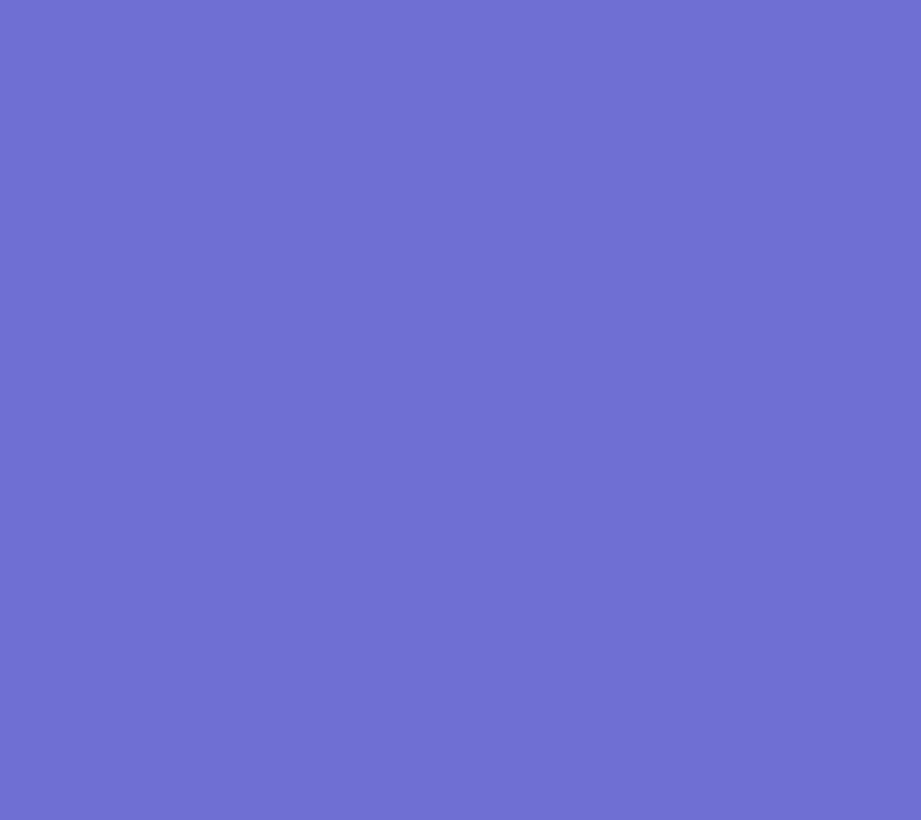
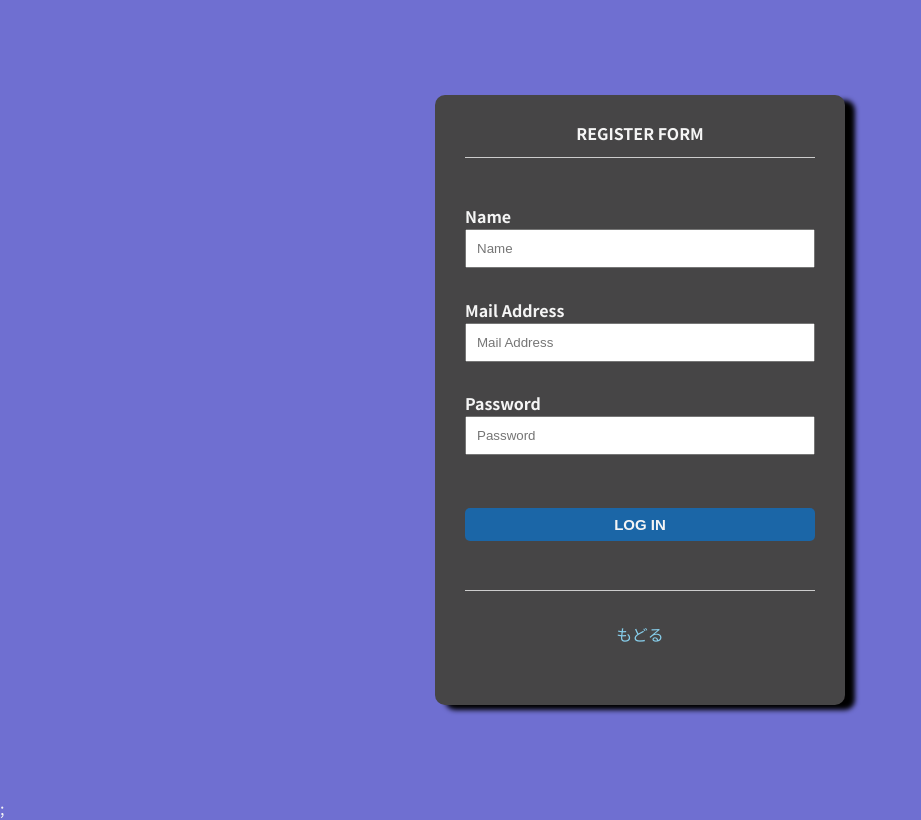
Before and after one commit to haruto318/react-firebase-chat-app, a React (Create React App) app: page /register in a window 1280 px wide. Shown: the whole page, without its empty margins (0-921 px from the left). Built offline with nearby package versions, Linux system fonts and the light colour scheme; no server answers.

Commit message:
#1 add login files

```diff
--- a/src/App.tsx
+++ b/src/App.tsx
@@ -1,11 +1,19 @@
 import React from 'react';
 import './App.css';
+import SignIn from './components/ SignIn';
+import { BrowserRouter, Route, Routes } from 'react-router-dom';
+import Register from './components/Register';
 
 function App() {
 
   return (
     <div className="App">
-
+      <BrowserRouter>
+        <Routes>
+          <Route path={`/`} element={<SignIn />} />
+          <Route path={`/register/`} element={<Register />} />
+        </Routes>
+      </BrowserRouter>
     </div>
   );
 }
--- /dev/null
+++ b/src/components/ SignIn.tsx
@@ -0,0 +1,65 @@
+import React, { useRef, useState, useEffect } from 'react'
+import { onAuthStateChanged, signInWithEmailAndPassword, User } from "firebase/auth";
+import { auth } from "../firebase.js";
+import { Link, Navigate } from 'react-router-dom';
+
+
+export function SignIn() {
+  const emailRef = useRef<HTMLInputElement>(null);
+  const passwordRef = useRef<HTMLInputElement>(null);
+
+    const handleSubmit = async (event: any)=> {
+      event.preventDefault();
+
+      const { email, password } = event.target.elements ;
+
+      try {
+        await signInWithEmailAndPassword(auth, email.value, password.value);
+
+      } catch (error) {
+        alert(error)
+      }
+
+    };
+
+  const [user, setUser] = useState<User | null>(null);
+
+  /* ↓ログインしているかどうかを判定する */
+  useEffect(() => {
+    onAuthStateChanged(auth, (currentUser) => {
+      setUser(currentUser);
+    });
+  }, []);
+
+
+  return (
+    <div>
+      {user ? (
+        <Navigate to={`/chat/`} />
+      ) : (
+      <div className='form'>
+        <form onSubmit={handleSubmit}>
+          <h1>Log in form</h1>
+          <hr />
+          <div className='form-container'>
+            <div className='form-container-items'>
+              <label>mail address</label>
+              <input type="email" placeholder='mail address' name='email' ref={emailRef} />
+            </div>
+            <div className='form-container-items'>
+              <label>password</label>
+              <input type="password" placeholder='password' name='password' ref={passwordRef} />
+            </div>
+            <button className='form-container-items-button'>log in</button>
+            <hr />
+            <p className='navi'>はじめての方は<Link to={`/register/`} style={{color: 'skyblue', textDecorationLine: 'none'}}>こちら</Link>から</p>
+          </div>
+        </form>
+      </div>
+      )}
+    </div>
+  )
+}
+
+
+export default SignIn;
--- /dev/null
+++ b/src/components/Register.tsx
@@ -0,0 +1,78 @@
+import { createUserWithEmailAndPassword, onAuthStateChanged, updateProfile, User } from 'firebase/auth';
+import React, { useEffect, useRef, useState } from 'react'
+import { Link, Navigate } from 'react-router-dom';
+import { auth } from '../firebase';
+
+function Register() {
+  const emailRef = useRef<HTMLInputElement>(null);
+  const passwordRef = useRef<HTMLInputElement>(null);
+  const nameRef = useRef<HTMLInputElement>(null);
+
+
+    const handleSubmit = async (event: any)=> {
+      event.preventDefault();
+      const { email, password, name} = event.target.elements;
+
+      try {
+        await createUserWithEmailAndPassword(auth, email.value, password.value)
+        .then(
+          (UserCredential)=>{
+            if(UserCredential.user){
+              updateProfile(UserCredential.user, {
+                displayName: name.value,
+              })
+            }
+        })
+        .catch(function(error) {
+          alert(error.message);
+        });
+      } catch (error) {
+        alert(error)
+      }
+
+    };
+
+  const [user, setUser] = useState<User | null>(null);
+
+  /* ↓ログインしているかどうかを判定する */
+  useEffect(() => {
+    onAuthStateChanged(auth, (currentUser) => {
+      setUser(currentUser);
+    });
+  }, []);
+
+
+  return (
+    <div>
+      {user ? (
+        <Navigate to={`/chat/`} />
+      ) : (
+      <div className='form'>
+        <form onSubmit={handleSubmit}>
+          <h1>Register Form</h1>
+          <hr />
+          <div className='form-container'>
+            <div className='form-container-items'>
+              <label>name</label>
+              <input type="name" placeholder='name' name='name' ref={nameRef}/>
+            </div>
+            <div className='form-container-items'>
+              <label>mail address</label>
+              <input type="email" placeholder='mail address' name='email' ref={emailRef} />
+            </div>
+            <div className='form-container-items'>
+              <label>password</label>
+              <input type="password" placeholder='password' name='password' ref={passwordRef} />
+            </div>
+            <button className='form-container-items-button'>log in</button>
+            <hr />
+            <p className='navi'><Link to={`/`} style={{color: 'skyblue', textDecorationLine: 'none'}}>もどる</Link></p>
+          </div>
+        </form>
+      </div>
+      )};
+    </div>
+  )
+}
+
+export default Register
```
